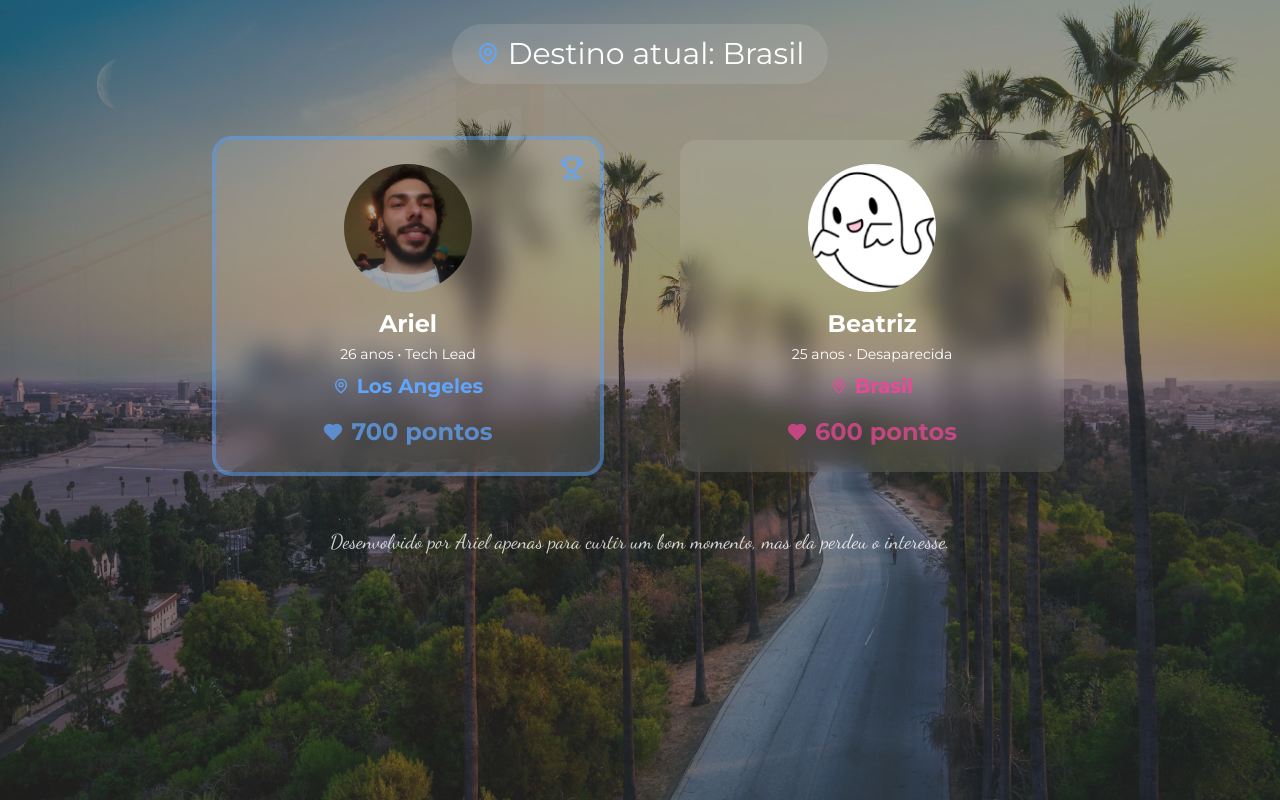
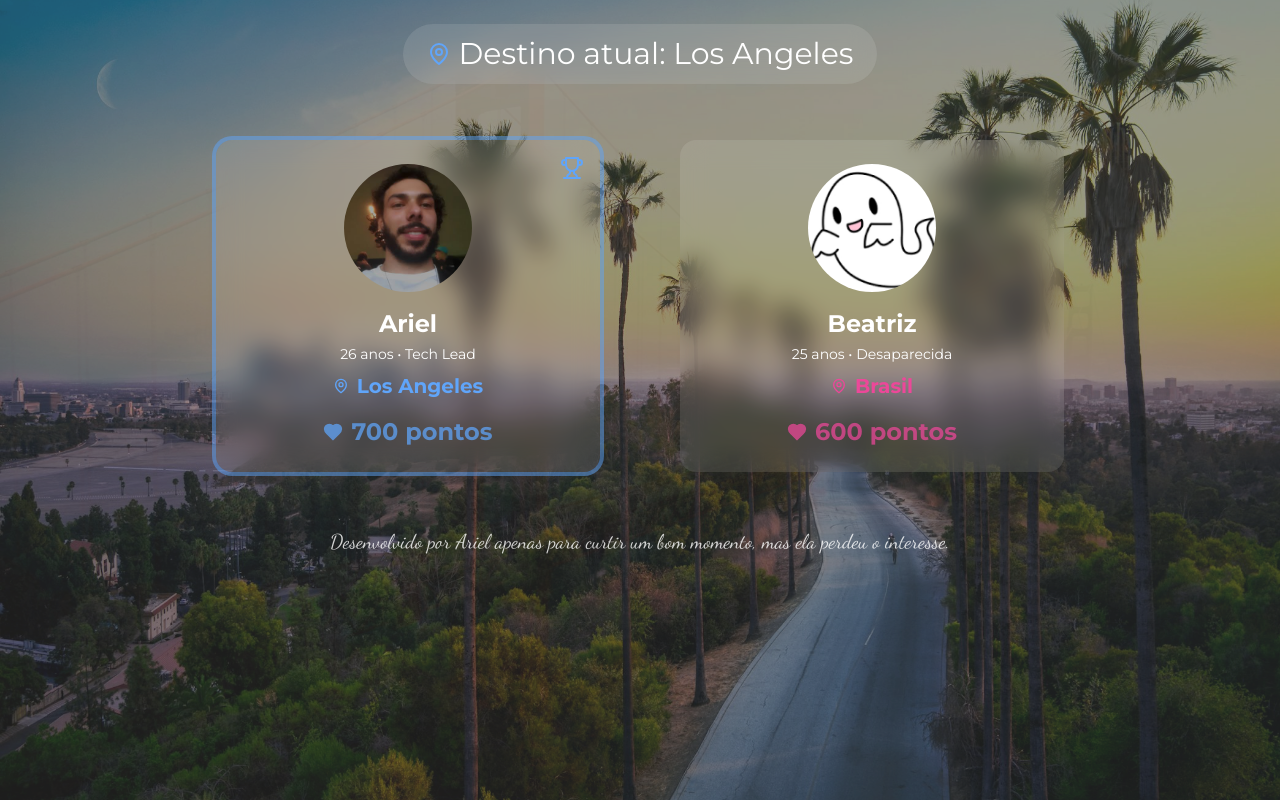
Before and after one commit to GitArika/couple-game, a React (Vite) app: page / in a window 1280 px wide. Built offline with nearby package versions, Linux system fonts and the light colour scheme.

Commit message:
feat: update current destination.

```diff
--- a/src/App.tsx
+++ b/src/App.tsx
@@ -57,7 +57,7 @@ function App() {
         <div className="inline-flex items-center gap-2 bg-white/10 backdrop-blur-md px-6 py-3 rounded-full">
           <MapPin className="text-blue-400" />
           <h1 className="font-montserrat text-2xl md:text-3xl text-white">
-            Destino atual: Brasil
+            Destino atual: Los Angeles
           </h1>
         </div>
       </header>
```
